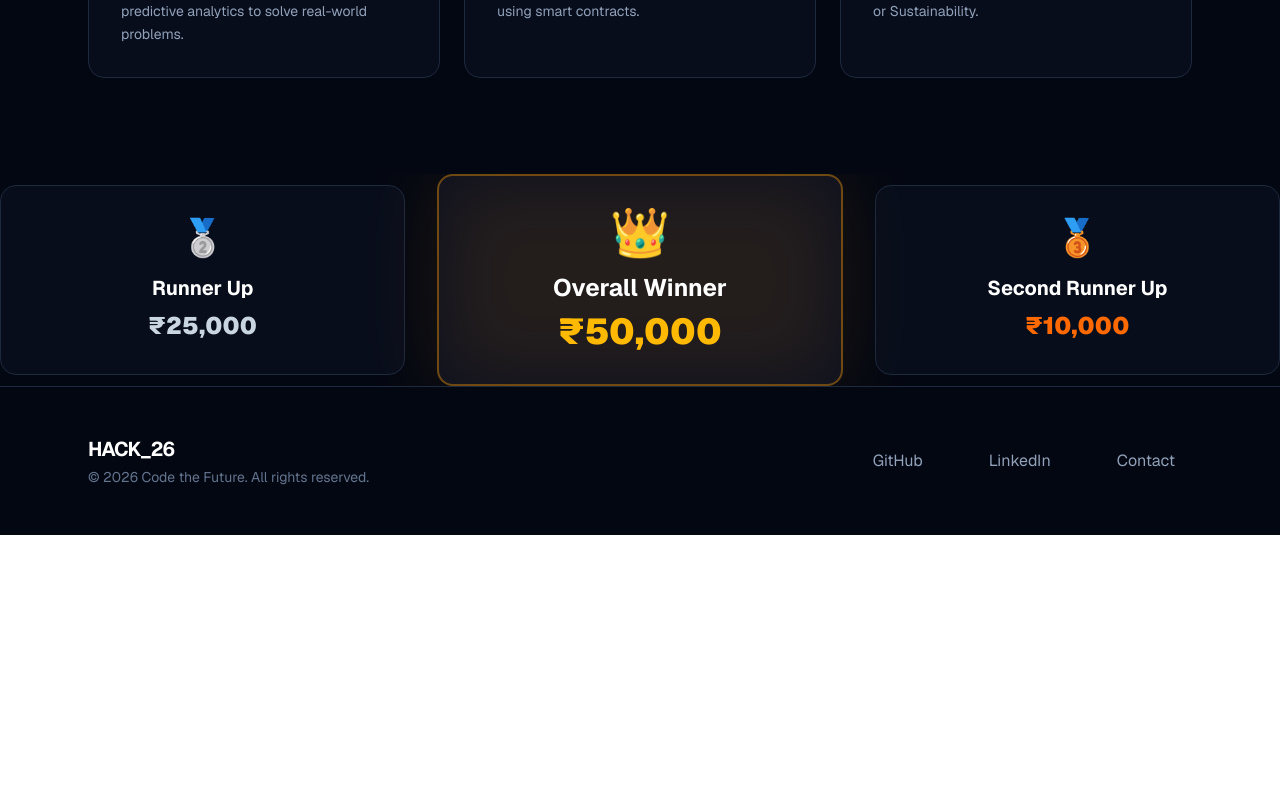
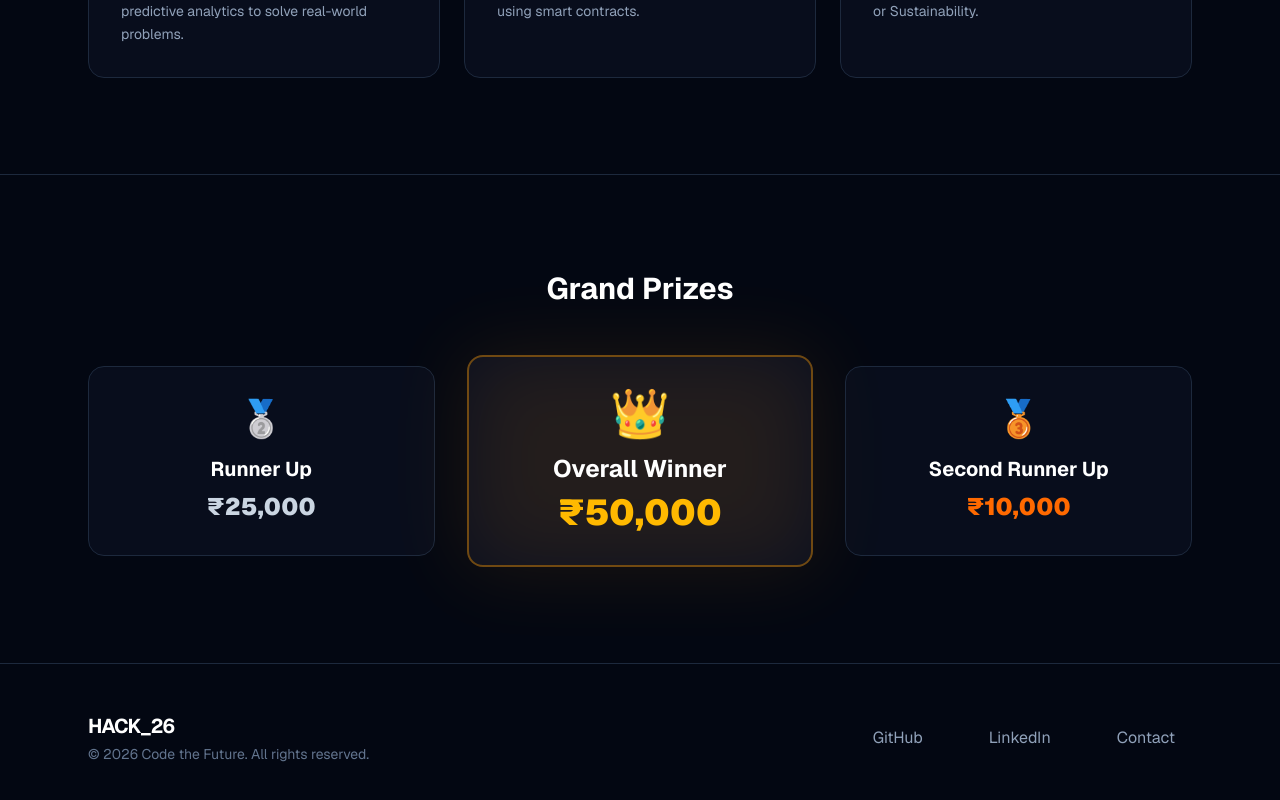
Before and after one commit to abhijeetmandal278-alt/hackathon-26, a Next.js app: page / in a window 1280 px wide. Shown: the part 2052-2852 px from the top of the page. Before the commit the page ends 2587 px from the top, so only its background shows below. Built offline with nearby package versions, Linux system fonts and the light colour scheme.

Commit message:
Fix missing Grand Prizes heading in prizes section

```diff
--- a/app/page.tsx
+++ b/app/page.tsx
@@ -142,11 +142,20 @@ export default function Home() {
 </section>
 
 {/* Prizes Section */}
+<section id="prizes" className="py-24 bg-[#030712] relative overflow-hidden border-t border-slate-800">
+
+  <div className="max-w-6xl mx-auto px-6">
+
+    {/* Heading */}
+    <h2 className="text-3xl font-bold text-white mb-12 text-center">
+      Grand Prizes
+    </h2>
+
+    {/* Prize Cards */}
     <div className="grid grid-cols-1 md:grid-cols-3 gap-8 items-center">
+
       {/* Runner Up */}
       <div className="group relative p-8 rounded-2xl bg-slate-900/40 border border-slate-800 text-center transition-all duration-300 hover:scale-105 hover:shadow-[0_0_30px_rgba(192,192,192,0.6)]">
-
-    {/* Glow */}
         <div className="absolute -inset-1 bg-gray-300 rounded-2xl opacity-0 group-hover:opacity-20 blur-xl transition duration-500"></div>
         <div className="relative z-10">
           <div className="text-4xl mb-4">🥈</div>
@@ -155,10 +164,8 @@ export default function Home() {
         </div>
       </div>
 
-
-  {/* Overall Winner */}
+      {/* Winner */}
       <div className="group relative p-8 rounded-2xl bg-slate-900/60 border-2 border-amber-500/40 text-center transition-all duration-300 hover:scale-110 hover:shadow-[0_0_40px_rgba(245,158,11,0.8)]">
-    {/* Glow */}
         <div className="absolute -inset-1 bg-amber-500 rounded-2xl opacity-10 group-hover:opacity-40 blur-2xl transition duration-500"></div>
         <div className="relative z-10">
           <div className="text-5xl mb-4">👑</div>
@@ -169,7 +176,6 @@ export default function Home() {
 
       {/* Second Runner Up */}
       <div className="group relative p-8 rounded-2xl bg-slate-900/40 border border-slate-800 text-center transition-all duration-300 hover:scale-105 hover:shadow-[0_0_30px_rgba(249,115,22,0.7)]">
-    {/* Glow */}
         <div className="absolute -inset-1 bg-orange-500 rounded-2xl opacity-0 group-hover:opacity-25 blur-xl transition duration-500"></div>
         <div className="relative z-10">
           <div className="text-4xl mb-4">🥉</div>
@@ -178,6 +184,8 @@ export default function Home() {
         </div>
       </div>
     </div>
+  </div>
+</section>
 
       {/* Footer Section */}
       <footer className="py-12 border-t border-slate-800 bg-[#030712] relative z-10">
```
Lines whose indentation alone changed are shown as unchanged.
